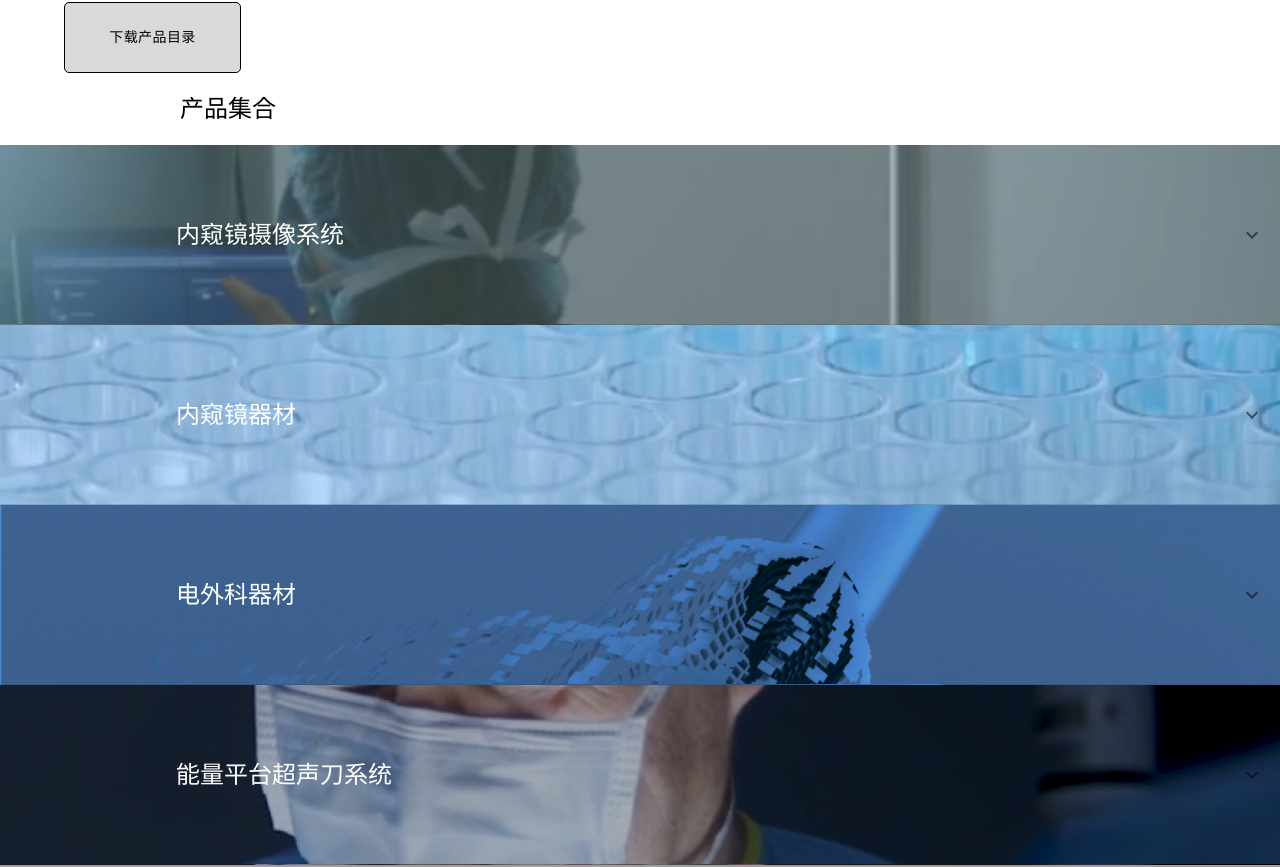
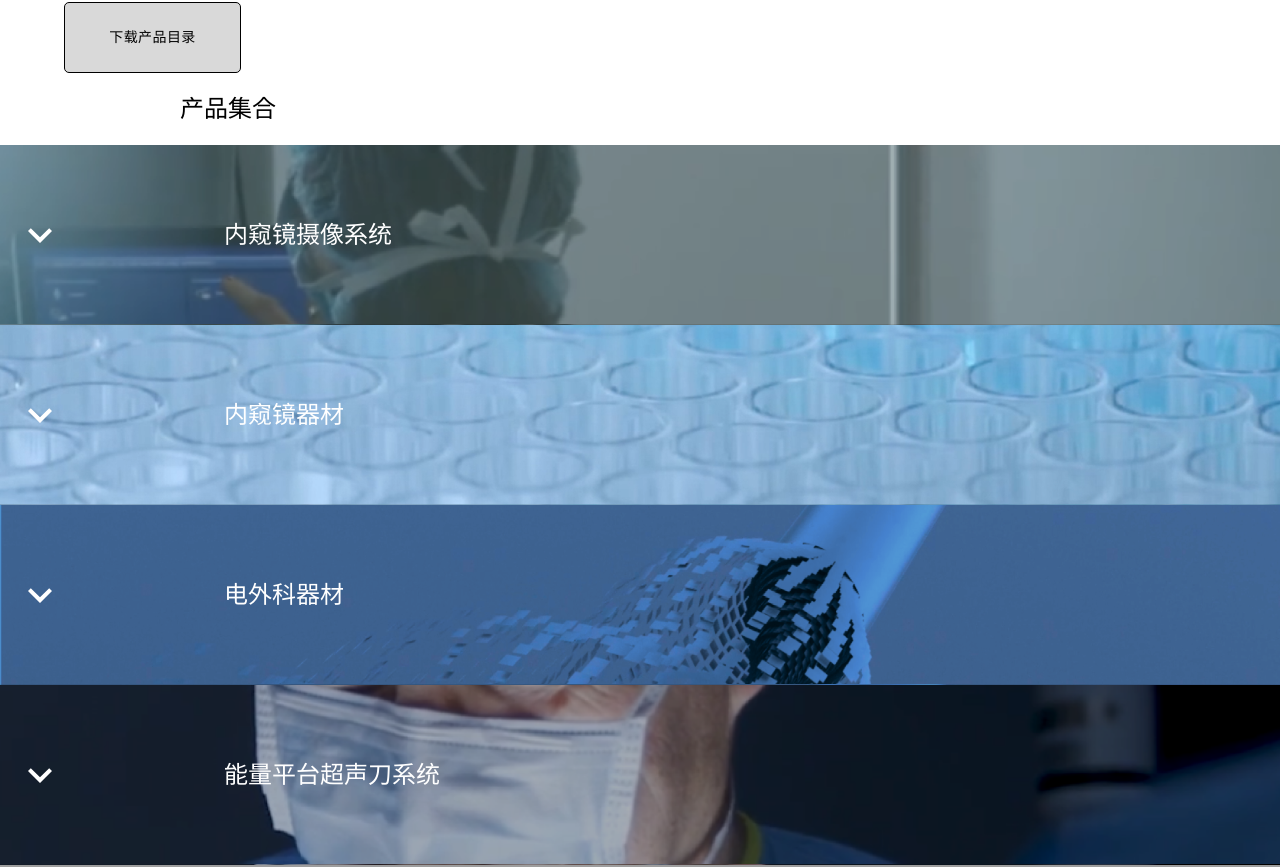
Before and after one commit to jiezhongXiaoShawn/Shinevia, a React (Create React App) app: page /product in a window 1280 px wide. Shown: the part 424-1291 px from the top of the page. Built offline with nearby package versions, Linux system fonts and the light colour scheme; grey boxes are pictures that could not be loaded.

Commit message:
Update productList.js

```diff
--- a/src/page/product/productList.js
+++ b/src/page/product/productList.js
@@ -22,6 +22,7 @@ const accordionStyle = {
   "& .MuiAccordionSummary-root": {
     borderBottom: "1px solid rgba(0, 0, 0, .125)",
     minHeight: 56,
+    flexDirection: "row-reverse",
     "&.Mui-expanded": {
       minHeight: 56,
     },
@@ -56,7 +57,9 @@ const ProductList = () => {
         {/* Repeat this structure for each expandable item, make sure to pass the index to getAccordionSummaryStyle */}
         <Accordion sx={accordionStyle}>
           <AccordionSummary
-            expandIcon={<ExpandMoreIcon />}
+            expandIcon={
+              <ExpandMoreIcon sx={{ color: "white", fontSize: "3rem" }} />
+            }
             sx={getAccordionSummaryStyle(0)}
           >
             <Typography variant="h5" sx={{ paddingLeft: "160px" }}>
@@ -93,7 +96,9 @@ const ProductList = () => {
         {/* The next Accordion will have no space in between when the previous one is expanded */}
         <Accordion sx={accordionStyle}>
           <AccordionSummary
-            expandIcon={<ExpandMoreIcon />}
+            expandIcon={
+              <ExpandMoreIcon sx={{ color: "white", fontSize: "3rem" }} />
+            }
             sx={getAccordionSummaryStyle(1)}
           >
             <Typography variant="h5" sx={{ paddingLeft: "160px" }}>
@@ -137,7 +142,9 @@ const ProductList = () => {
         </Accordion>
         <Accordion sx={accordionStyle}>
           <AccordionSummary
-            expandIcon={<ExpandMoreIcon />}
+            expandIcon={
+              <ExpandMoreIcon sx={{ color: "white", fontSize: "3rem" }} />
+            }
             sx={getAccordionSummaryStyle(2)}
           >
             <Typography variant="h5" sx={{ paddingLeft: "160px" }}>
@@ -157,7 +164,9 @@ const ProductList = () => {
         </Accordion>
         <Accordion sx={accordionStyle}>
           <AccordionSummary
-            expandIcon={<ExpandMoreIcon />}
+            expandIcon={
+              <ExpandMoreIcon sx={{ color: "white", fontSize: "3rem" }} />
+            }
             sx={getAccordionSummaryStyle(3)}
           >
             <Typography variant="h5" sx={{ paddingLeft: "160px" }}>
```
